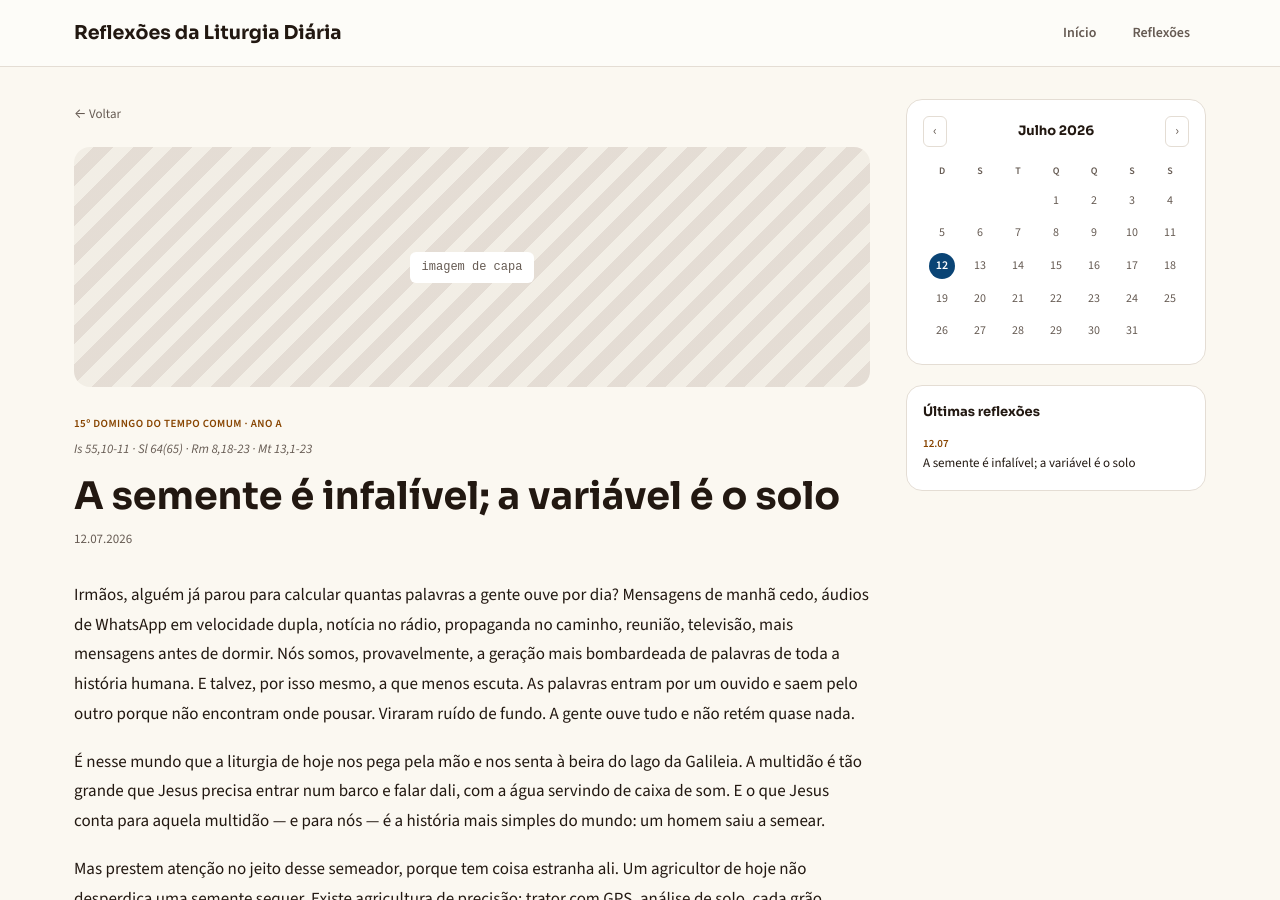
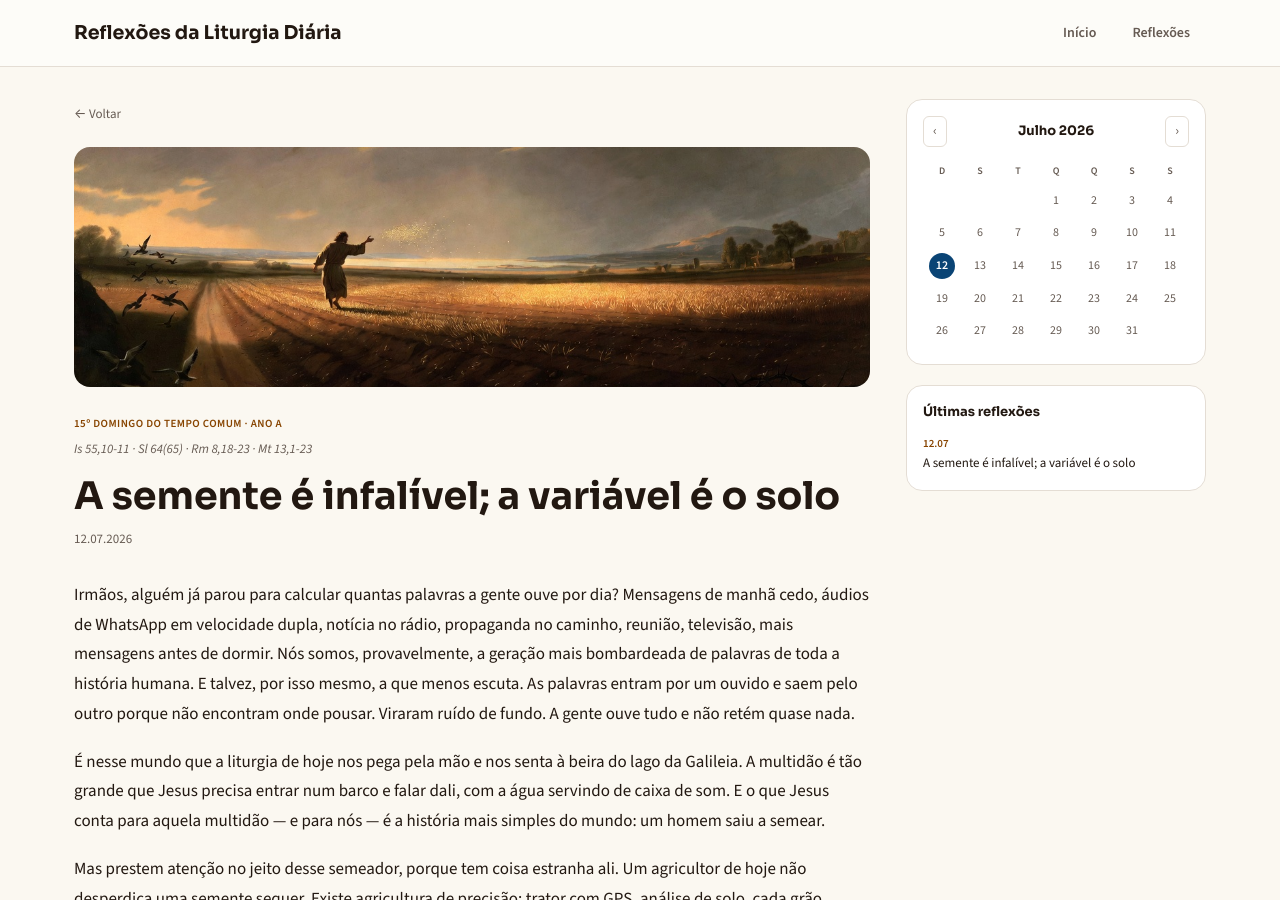
Before and after one commit to admariam/liturgiadiaria, a Jekyll site: the page built from _posts/2026-07-12-a-semente-e-infalivel.md, in a window 1280 px wide and 900 px high. Built offline with Jekyll 4.4.1, drawn with Linux system fonts in a browser that asks for light colours.

Commit message:
Adiciona imagem de capa ao post do 15º Domingo

```diff
--- a/_posts/2026-07-12-a-semente-e-infalivel.md
+++ b/_posts/2026-07-12-a-semente-e-infalivel.md
@@ -3,6 +3,7 @@
 celebracao: "15º Domingo do Tempo Comum · Ano A"
 evangelho: "Mt 13,1-23"
 leituras: "Is 55,10-11 · Sl 64(65) · Rm 8,18-23 · Mt 13,1-23"
+imagem: /assets/img/2026-07-12.jpg
 resumo: "A parábola do semeador revela um Deus que não faz triagem: a Palavra é lançada sobre todo tipo de solo, e cabe a nós prepará-lo."
 ---
 Irmãos, alguém já parou para calcular quantas palavras a gente ouve por dia? Mensagens de manhã cedo, áudios de WhatsApp em velocidade dupla, notícia no rádio, propaganda no caminho, reunião, televisão, mais mensagens antes de dormir. Nós somos, provavelmente, a geração mais bombardeada de palavras de toda a história humana. E talvez, por isso mesmo, a que menos escuta. As palavras entram por um ouvido e saem pelo outro porque não encontram onde pousar. Viraram ruído de fundo. A gente ouve tudo e não retém quase nada.
```
